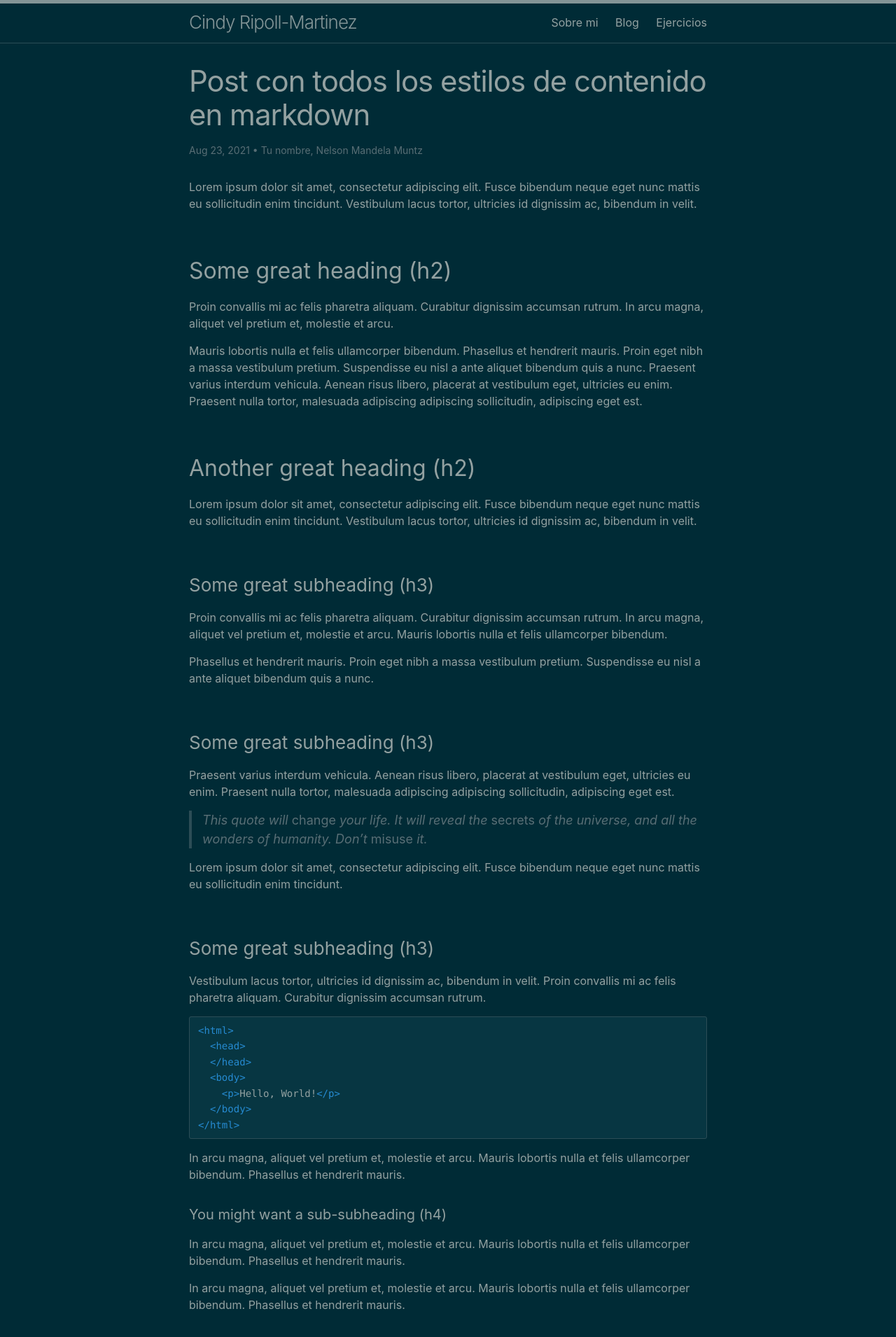
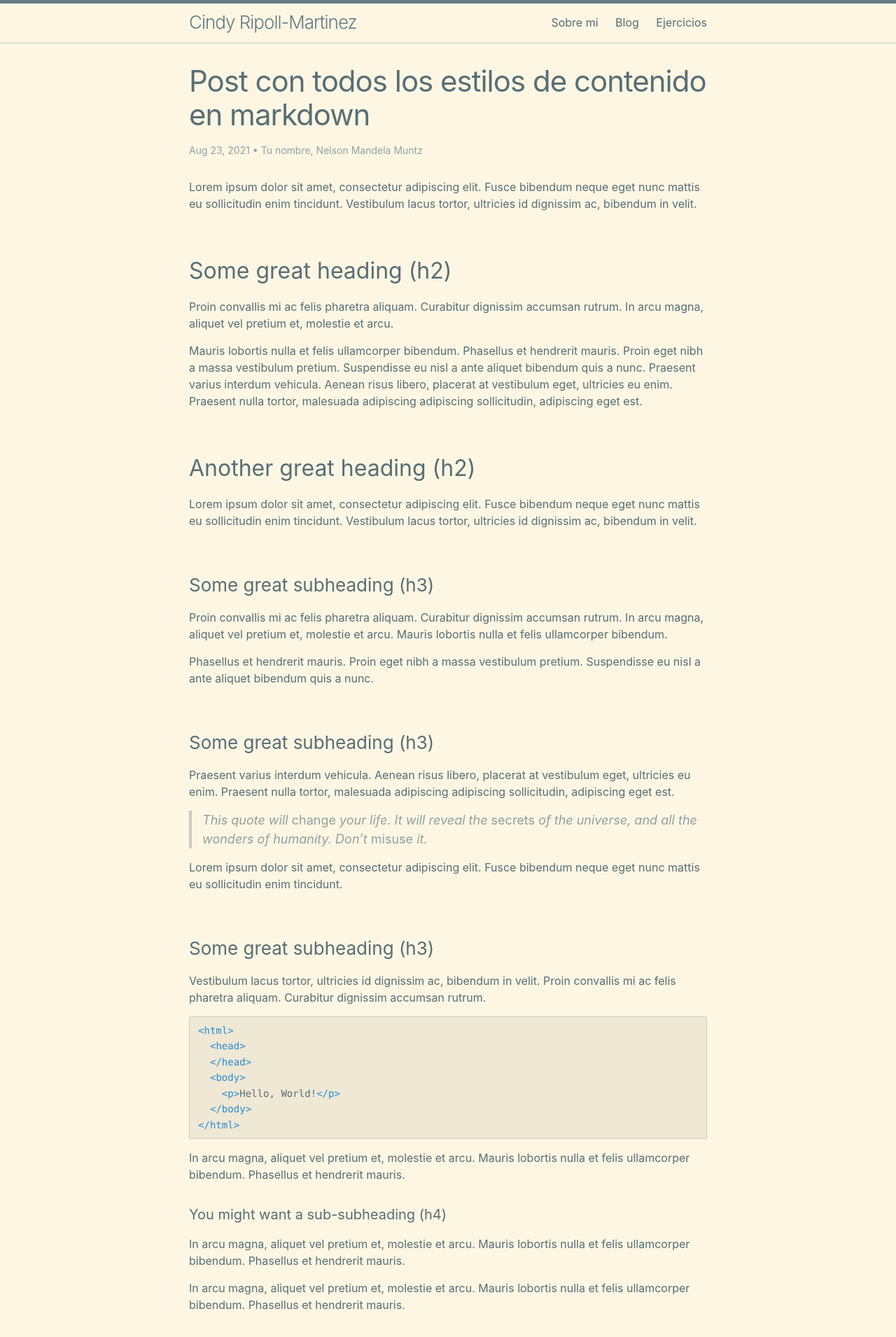
Before and after one commit to cindyripollm/cindyripollm.github.io, a Jekyll site: the page built from _posts/2021-08-23-plantilla-de-estilos.md, in a window 1280 px wide. Shown: the top 1910 px of the page at 70% size. Built offline with Jekyll 4.4.1, drawn with Linux system fonts in a browser that asks for light colours.

Commit message:
Update style.scss

```diff
--- a/assets/css/style.scss
+++ b/assets/css/style.scss
@@ -3,5 +3,5 @@
 ---
 
 @import
-  "minima/skins/{{ site.minima.skin | default: 'solarized-dark' }}",
+  "minima/skins/{{ site.minima.skin | default: 'solarized' }}",
   "minima/initialize";
```
